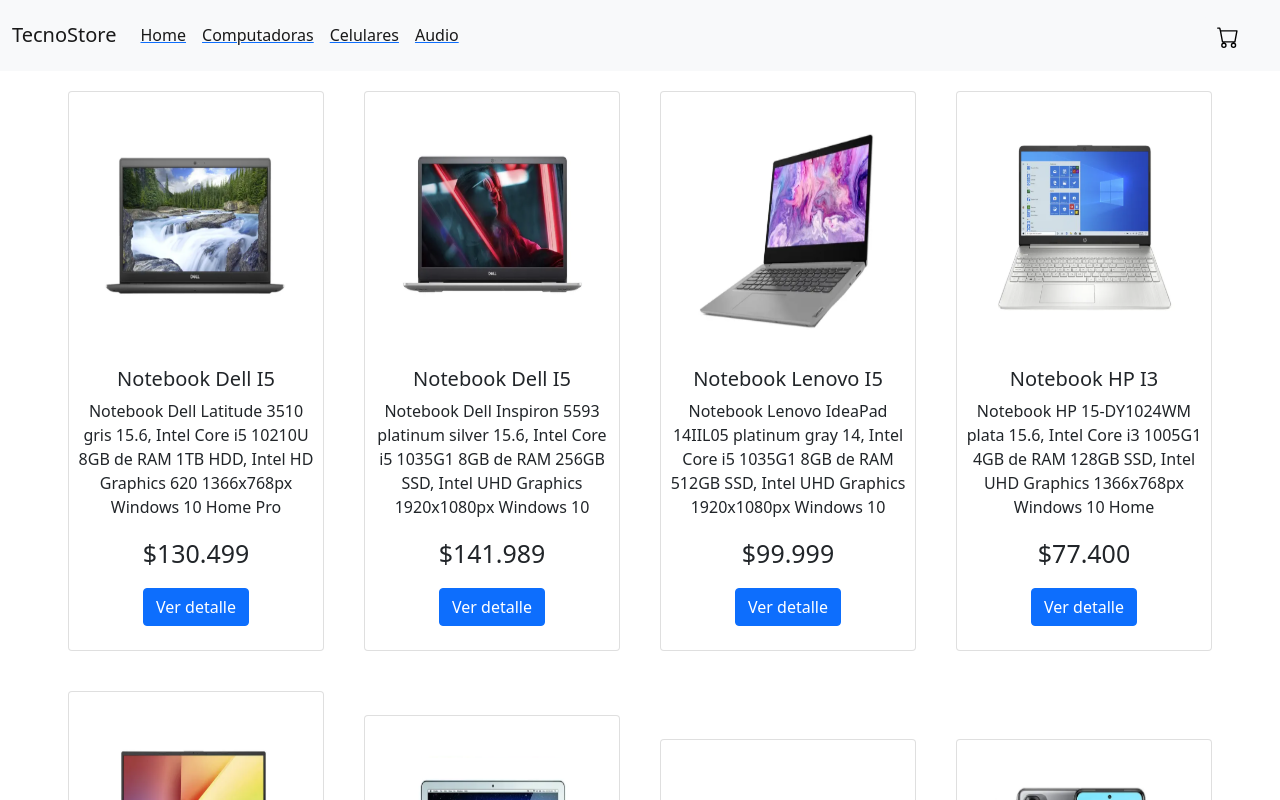
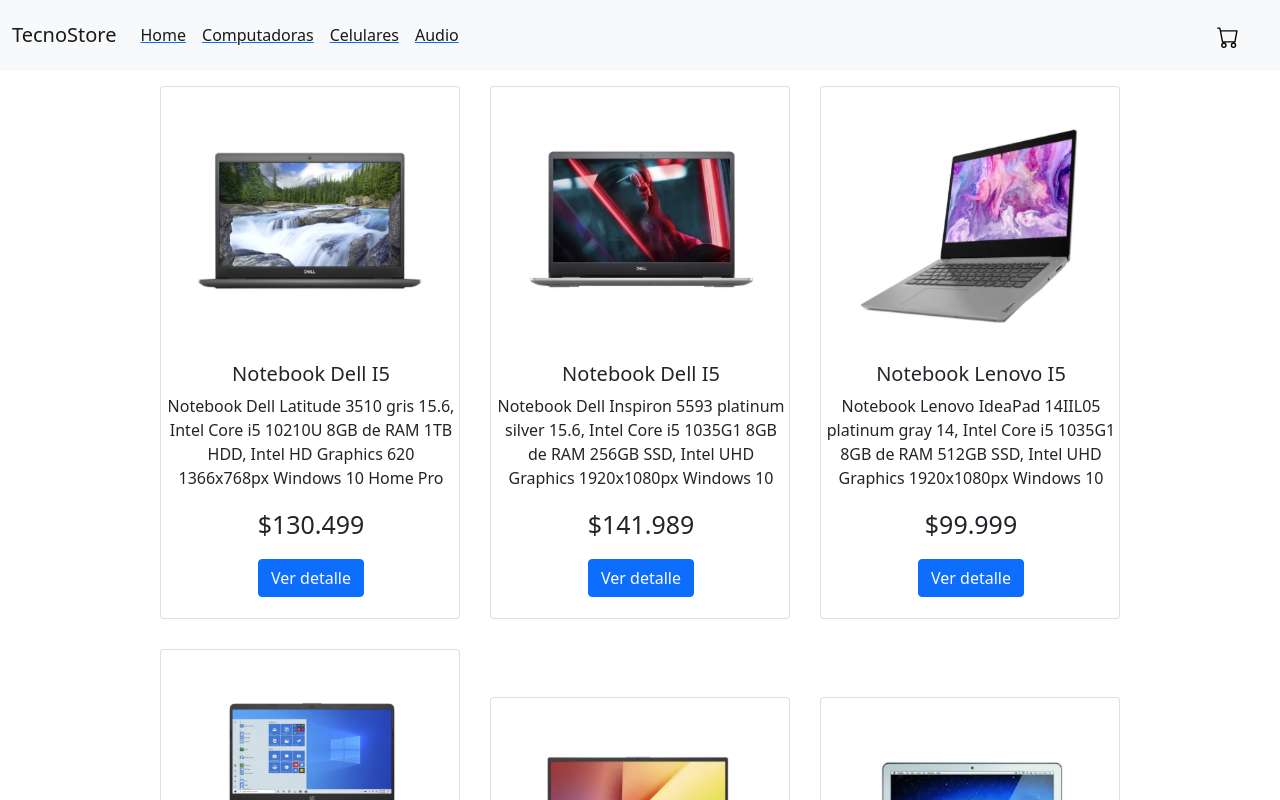
Before and after one commit to emmanueltabares/tecno-store, a React (Create React App) app: page / in a window 1280 px wide. Shown: the top 800 px of the page. Built offline with nearby package versions, Linux system fonts and the light colour scheme.

Commit message:
Arreglos de navegacion - Problema solucionado

```diff
--- a/src/components/Item.jsx
+++ /dev/null
@@ -1,28 +0,0 @@
-import React from "react";
-import { NavLink } from "react-router-dom";
-import "../css/item.css";
-
-const Item = ({ products }) => {
-    return (
-      <div className="div-cards">
-          {products.map(item => (
-
-          <div class="card" key={item.id}>
-
-            <div class="card-body">
-                <img src={item.picture} class="d-block w-100" alt="" />
-                <h5 class="card-title">{item.title}</h5>
-                <p class="card-text">{item.description}</p>
-                <p class="card-price">${item.price}</p>
-                <NavLink to={`/itemDetail/${item.id}`} activeClassName="active">
-                  <a href="#" className="btn btn-primary mb-3">Ver detalle</a>
-                </NavLink>
-            </div>
-          </div>
-
-          ))}
-      </div>
-    );
-}
-
-export default Item;
--- a/src/components/ItemDetail.jsx
+++ b/src/components/ItemDetail.jsx
@@ -1,7 +1,7 @@
 import React from "react";
 import "../css/itemDetail.css";
 
-const ItemDetail = ( {products} ) => {
+const ItemDetail = ({ products }) => {
 
     return (
 
--- a/src/components/ItemDetailContainer.jsx
+++ b/src/components/ItemDetailContainer.jsx
@@ -1,6 +1,6 @@
-import React, { useState, useEffect, useParams } from "react";
+import React, { useState, useEffect } from "react";
+import { useParams } from "react-router-dom"
 import ItemDetail from "./ItemDetail";
-import ItemCount from "./ItemCount";
 import data from "../data/data.json"
 
 const ItemDetailContainer = () => {
@@ -39,7 +39,7 @@
                 </div>
                 <p>Cargando...</p>
             </div>}
-            {!loader && <ItemDetail products={products} /> &&  <ItemCount />}
+            {!loader && <ItemDetail products={products} />}
         </>
     );
 }
--- a/src/components/ItemList.jsx
+++ b/src/components/ItemList.jsx
@@ -1,49 +1,28 @@
 import React from "react";
-import { useState, useEffect } from "react";
-import { useParams } from "react-router";
-import Item from "./Item";
-import data from "../data/data.json";
+import { NavLink } from "react-router-dom";
 
-import "../css/spinner.css";
+import "../css/itemList.css";
 
-export default function ItemList() {
+export default function ItemList({ products }) {
 
-  const [products, setProducts] = useState([]);
-  const [loader, setLoader] = useState(false);
-  const { catId } = useParams();
+  return (
+    <div className="div-cards">
+        {products.map(item => (
 
-    useEffect(() => {
-      const getItems = new Promise(resolve => {
-        setLoader(true);
-        setTimeout(() => {
-          resolve(data.productos);
-        }, 1000);
-      });
+        <div class="card" key={item.id}>
 
-      catId
-        ? getItems.then(res => {
-            setProducts(res.filter(i => i.category === catId));
-            setLoader(false);
-          })
-        : getItems.then(res => {
-            setProducts(res);
-            setLoader(false);
-          });
-    }, [catId]);
+          <div class="card-body">
+              <img src={item.picture} class="d-block w-100" alt="" />
+              <h5 class="card-title">{item.title}</h5>
+              <p class="card-text">{item.description}</p>
+              <p class="card-price">${item.price}</p>
+              <NavLink to={`/item/${item.id}`}>
+                <a href="#" className="btn btn-primary mb-3">Ver detalle</a>
+              </NavLink>
+          </div>
+        </div>
 
-    return (
-
-      <>
-        {loader &&
-        <div className="spinner">
-            <div class="spinner-border text-primary" role="status">
-                  <span class="visually-hidden">Loading...</span>
-            </div>
-            <p>Cargando...</p>
-        </div>}
-        {!loader && <Item products={products}/> }
-      </>
-
-
-    )
+        ))}
+    </div>
+  );
 }
--- a/src/components/ItemListContainer.jsx
+++ b/src/components/ItemListContainer.jsx
@@ -1,6 +1,11 @@
 import React from "react";
+import { useState, useEffect } from "react";
+import { useParams } from "react-router";
+import data from "../data/data.json";
 /* import ItemCount from './ItemCount'; */
 import ItemList from "./ItemList";
+
+import "../css/spinner.css";
 
 /*
 const onAdd = (value) => {
@@ -8,6 +13,29 @@
 }*/
 
 const ItemListContainer = () => {
+
+  const [products, setProducts] = useState([]);
+  const [loader, setLoader] = useState(false);
+  const { catId } = useParams();
+
+    useEffect(() => {
+      const getItems = new Promise(resolve => {
+        setLoader(true);
+        setTimeout(() => {
+          resolve(data.productos);
+        }, 1000);
+      });
+
+      catId
+        ? getItems.then(res => {
+            setProducts(res.filter(i => i.category === catId));
+            setLoader(false);
+          })
+        : getItems.then(res => {
+            setProducts(res);
+            setLoader(false);
+          });
+    }, [catId]);
 
     return (
         /*
@@ -18,9 +46,16 @@
             </div>*/
 
 
-        <div>
-            <ItemList />
-        </div>
+            <>
+            {loader &&
+            <div className="spinner">
+                <div class="spinner-border text-primary" role="status">
+                      <span class="visually-hidden">Loading...</span>
+                </div>
+                <p>Cargando...</p>
+            </div>}
+            {!loader && <ItemList products={products}/> }
+          </>
     );
 }
 
--- a/src/css/item.css
+++ b/src/css/itemList.css
@@ -3,15 +3,14 @@
 }
 
 .card {
-    width: 18em;
-    height: 35em;
+    max-width: 18.75rem;
     display: inline-block;
     margin: 0.9375em;
 }
 
 .card-body {
+    width: 300px;
     padding: 0.3125em;
-    height: max-content;
 }
 
 .card-price {
@@ -19,11 +18,11 @@
 }
 
 img {
-    padding: 30px;
-    width: 200px;
-    height: 200px;
+    padding: 1.875rem;
+    width: 12.5rem;
+    height: 12.5rem;
 }
 
 .card-body .d-block {
-    height: 16.875rem;
+    height: 16.875em;
 }
--- a/src/data/data.json
+++ b/src/data/data.json
@@ -1,7 +1,7 @@
 {
     "productos":[{
 
-        "id": 1,
+        "id": "01",
         "title": "Notebook Dell I5",
         "description": "Notebook Dell Latitude 3510 gris 15.6, Intel Core i5 10210U 8GB de RAM 1TB HDD, Intel HD Graphics 620 1366x768px Windows 10 Home Pro",
         "picture": "Dell1.png",
@@ -10,7 +10,7 @@
         "category": "computadoras"
     },
     {
-        "id": 2,
+        "id": "02",
         "title": "Notebook Dell I5",
         "description": "Notebook Dell Inspiron 5593 platinum silver 15.6, Intel Core i5 1035G1 8GB de RAM 256GB SSD, Intel UHD Graphics 1920x1080px Windows 10",
         "picture": "Dell5.png",
@@ -19,7 +19,7 @@
         "category": "computadoras"
     },
     {
-        "id": 3,
+        "id": "03",
         "title": "Notebook Lenovo I5",
         "description": "Notebook Lenovo IdeaPad 14IIL05 platinum gray 14, Intel Core i5 1035G1 8GB de RAM 512GB SSD, Intel UHD Graphics 1920x1080px Windows 10",
         "picture": "Lenovo1.png",
@@ -28,7 +28,7 @@
         "category": "computadoras"
     },
     {
-        "id": 4,
+        "id": "04",
         "title": "Notebook HP I3",
         "description": "Notebook HP 15-DY1024WM plata 15.6, Intel Core i3 1005G1 4GB de RAM 128GB SSD, Intel UHD Graphics 1366x768px Windows 10 Home",
         "picture": "HP4.png",
@@ -38,7 +38,7 @@
     },
     {
 
-        "id": 5,
+        "id": "05",
         "title": "Notebook Asus VivoBook I3",
         "description": "Notebook Asus VivoBook R564JA slate gray 15.6, Intel Core i3 1005G1",
         "picture": "AsusVivo1.png",
@@ -47,7 +47,7 @@
         "category": "computadoras"
     },
     {
-        "id": 6,
+        "id": "06",
         "title": "MacBook Air I5",
         "description": "MacBook Air A1466 silver 13.3, Intel Core i5 5350U 8GB de RAM 128GB",
         "picture": "MacBook1.png",
@@ -56,7 +56,7 @@
         "category": "computadoras"
     },
     {
-        "id": 7,
+        "id": "07",
         "title": "Notebook Asus n4020",
         "description": "Notebook Asus N4020 64gb Ssd 4gb Windows 10 14 E410ma-211",
         "picture": "Captura.png",
@@ -65,7 +65,7 @@
         "category": "computadoras"
     },
     {
-        "id": 8,
+        "id": "08",
         "title": "Xiaomi Redmi Note 10",
         "description": "Xiaomi Redmi Note 10 Dual SIM 128 GB gris ónix 6 GB RAM",
         "picture": "RedmiNote10.png",
@@ -74,7 +74,7 @@
         "category": "celulares"
     },
     {
-        "id": 9,
+        "id": "09",
         "title": "Samsung Galaxy S20 FE",
         "description": "Samsung Galaxy S20 FE 128 GB cloud navy 6 GB RAM",
         "picture": "GalaxyS20FE.jpg",
@@ -83,7 +83,7 @@
         "category": "celulares"
     },
     {
-        "id": 10,
+        "id": "10",
         "title": "Motorola G9 Power",
         "description": "Moto G9 Power 128 GB morado sónico 4 GB RAM",
         "picture": "MotoG9Power.jpg",
@@ -92,7 +92,7 @@
         "category": "celulares"
     },
     {
-        "id": 11,
+        "id": "11",
         "title": "Samsung Galaxy A21s",
         "description": "Samsung Galaxy A21s 64 GB negro 4 GB RAM",
         "picture": "GalaxyA21s.png",
@@ -101,7 +101,7 @@
         "category": "celulares"
     },
     {
-        "id": 12,
+        "id": "12",
         "title": "Samsung Galaxy A51",
         "description": "Samsung Galaxy A51 128 GB prism crush black 4 GB RAM",
         "picture": "GalaxyA51.jpg",
@@ -110,7 +110,7 @@
         "category": "celulares"
     },
     {
-        "id": 13,
+        "id": "13",
         "title": "Samsung Galaxy A72",
         "description": "Samsung Galaxy A72 128 GB awesome black 6 GB RAM",
         "picture": "GalaxyA72.png",
@@ -119,7 +119,7 @@
         "category": "celulares"
     },
     {
-        "id": 14,
+        "id": "14",
         "title": "Motorola Edge",
         "description": "Motorola Edge 128 GB gris midnight 6 GB RAM",
         "picture": "MotorolaEdge.png",
```
